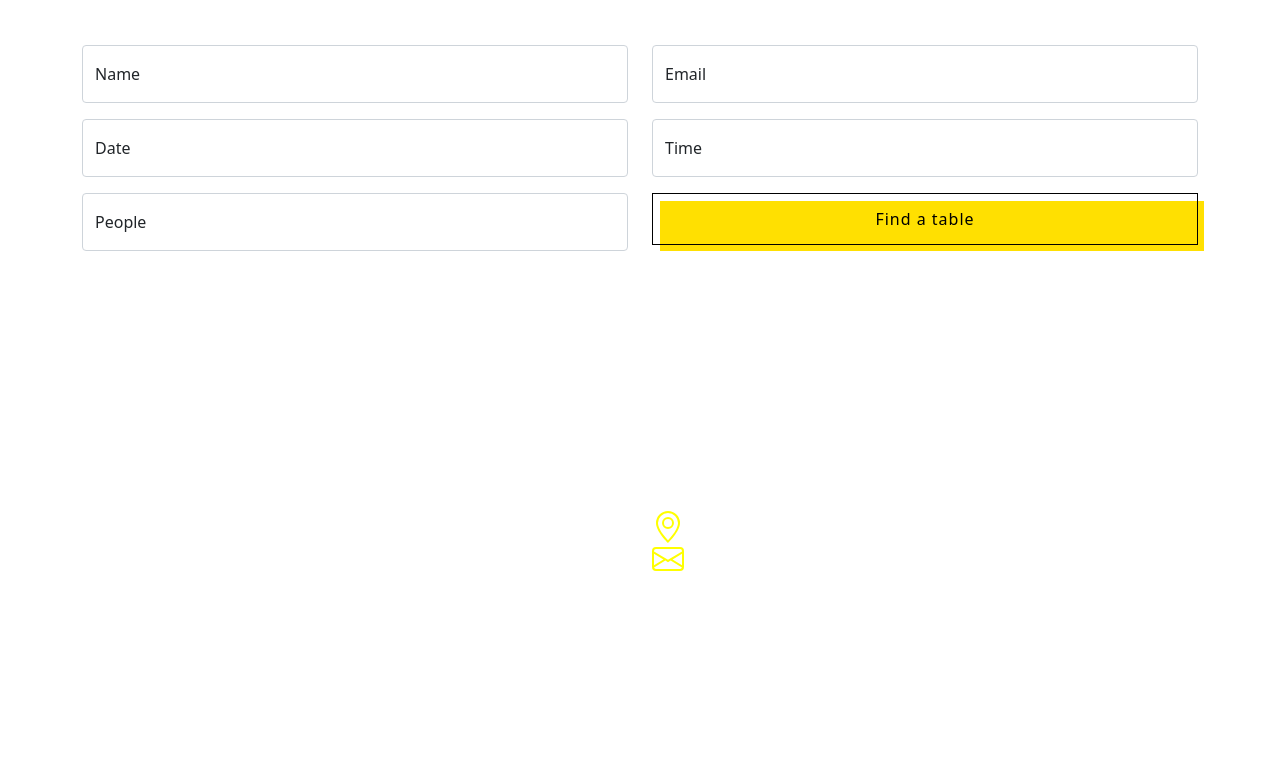
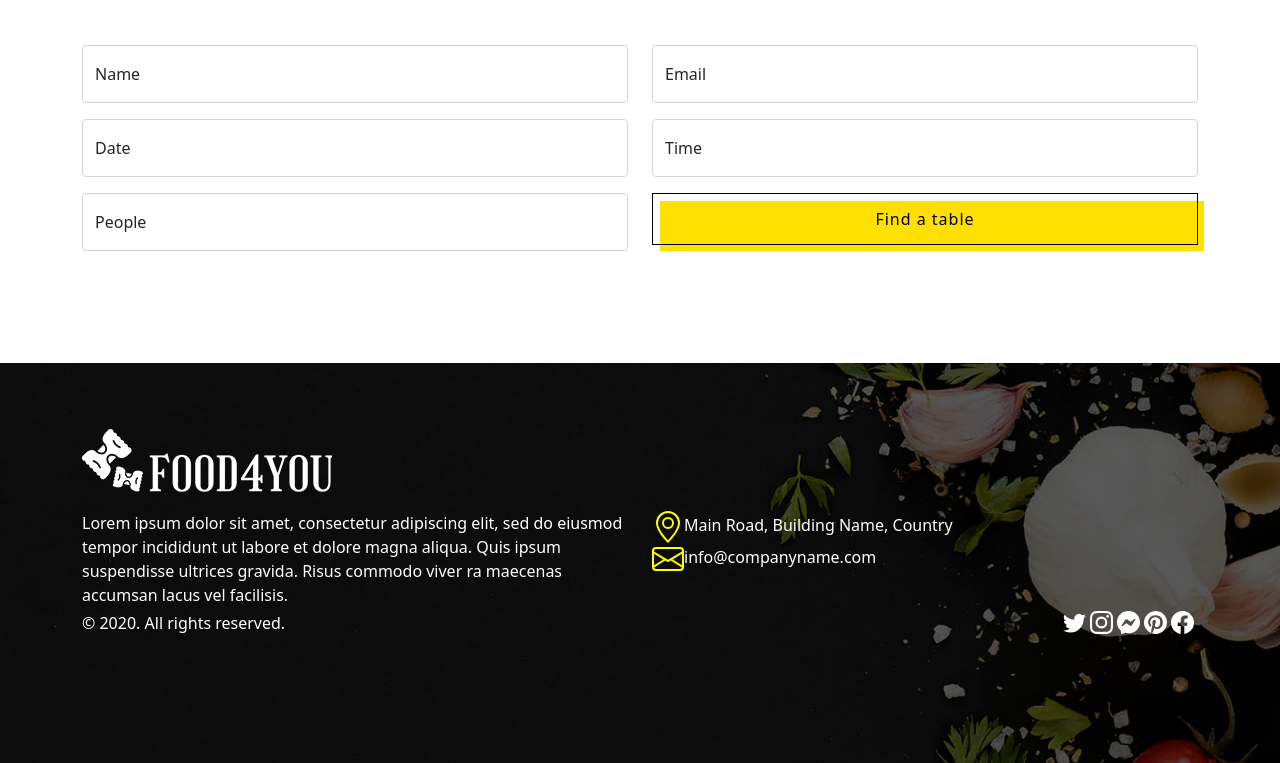
Before and after one commit to C4r1ngt0n/italian, a plain HTML site: page index.html in a window 1280 px wide. Shown: the part 3476-4239 px from the top of the page. Drawn offline with Linux system fonts and the light colour scheme; the site is published under a folder, as on GitHub Pages, so addresses that start at the root find nothing; a web font is replaced by a local one.

Commit message:
Add files via upload

```diff
--- a/index.html
+++ b/index.html
@@ -202,7 +202,7 @@
 			</div>
 		</div>
 <!-- footer-->
-		<section id="footer" class="text-white mt-5" style="background-image: url(/img/footerbg.jpg); background-repeat: no-repeat; background-size: 100vw; height:400px;">
+		<section id="footer" class="text-white mt-5" style="background-image: url(./img/footerbg.jpg); background-repeat: no-repeat; background-size: 100vw; height:400px;">
 			<div  class="container pt-5 text-white"">
 				<div class="row">
 					<div class="col-12 text-left">
```
